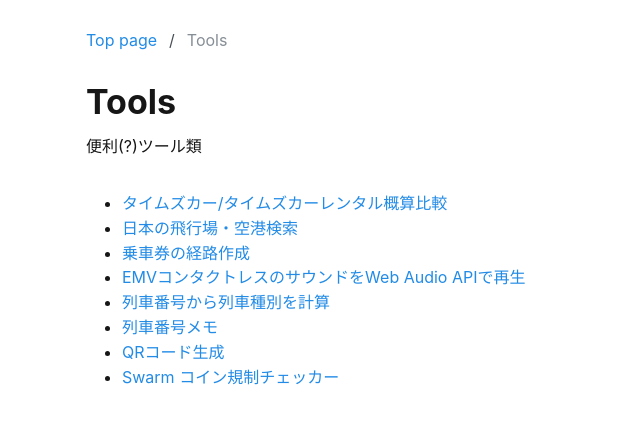
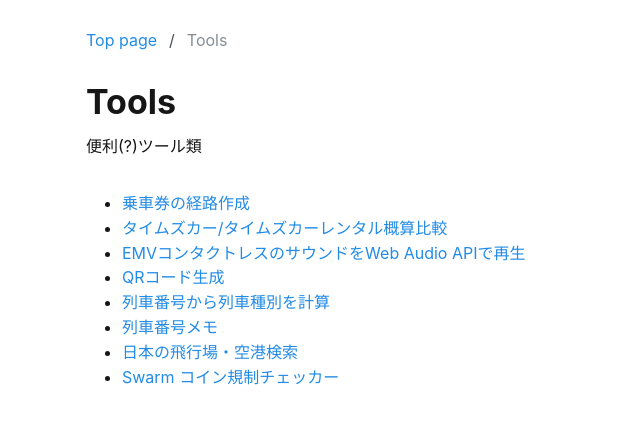
Before and after one commit to hiroxto/hiroxto.net, a Next.js app: page /tools in a window 1280 px wide. Shown: the top 424 px of the page, without its empty margins (0-640 px from the left). Built offline with nearby package versions, Linux system fonts and the light colour scheme.

Commit message:
feat: ツール一覧の並び順を変更する

```diff
--- a/app/tools/page.tsx
+++ b/app/tools/page.tsx
@@ -9,20 +9,20 @@
 
 const tools = [
     {
+        href: '/tools/fare-ticket-route-planner',
+        title: '乗車券の経路作成',
+    },
+    {
         href: '/tools/times-car-estimate-comparison',
         title: 'タイムズカー/タイムズカーレンタル概算比較',
     },
     {
-        href: '/tools/japan-airport-search',
-        title: '日本の飛行場・空港検索',
+        href: '/tools/cl-sound',
+        title: 'EMVコンタクトレスのサウンドをWeb Audio APIで再生',
     },
     {
-        href: '/tools/fare-ticket-route-planner',
-        title: '乗車券の経路作成',
-    },
-    {
-        href: '/tools/cl-sound',
-        title: 'EMVコンタクトレスのサウンドをWeb Audio APIで再生',
+        href: '/tools/qr-code-gen',
+        title: 'QRコード生成',
     },
     {
         href: '/tools/train-number-calc',
@@ -33,8 +33,8 @@
         title: '列車番号メモ',
     },
     {
-        href: '/tools/qr-code-gen',
-        title: 'QRコード生成',
+        href: '/tools/japan-airport-search',
+        title: '日本の飛行場・空港検索',
     },
     {
         href: '/tools/swarm-checkin-regulation-checker',
```
